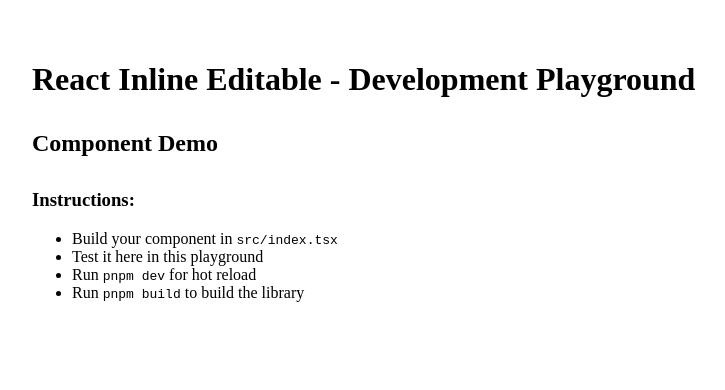
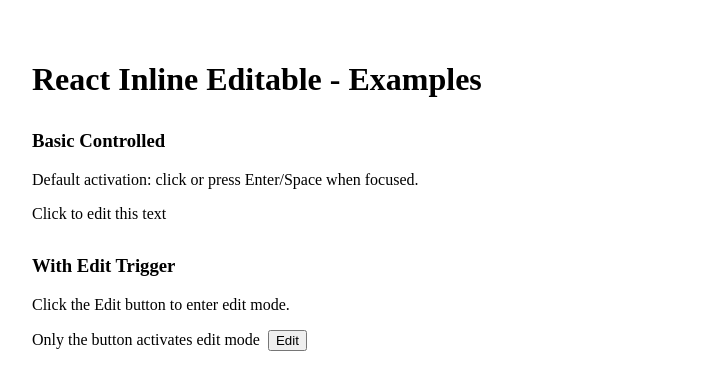
Before and after one commit to subhash-malireddy/react-inline-editable, a React (Vite) app in the folder packages/react-inline-editable/: page / in a window 1280 px wide. Shown: the top 390 px of the page, without its empty margins (8-733 px from the left). Built offline with nearby package versions, Linux system fonts and the light colour scheme.

Commit message:
Refactor App component to showcase new examples with BasicControlled and WithEditTrigger components, replacing previous demo content.

```diff
--- a/packages/react-inline-editable/src/App.tsx
+++ b/packages/react-inline-editable/src/App.tsx
@@ -1,30 +1,18 @@
 import "./App.css";
-import { InlineEditable } from "@/index";
+import { BasicControlled } from "./examples/core-examples/BasicControlled";
+import { WithEditTrigger } from "./examples/core-examples/WithEditTrigger";
 
 function App() {
   return (
     <div style={{ padding: "2rem" }}>
-      <h1>React Inline Editable - Development Playground</h1>
+      <h1>React Inline Editable - Examples</h1>
 
       <section style={{ marginTop: "2rem" }}>
-        <h2>Component Demo</h2>
-        <InlineEditable />
+        <BasicControlled />
       </section>
 
       <section style={{ marginTop: "2rem" }}>
-        <h3>Instructions:</h3>
-        <ul>
-          <li>
-            Build your component in <code>src/index.tsx</code>
-          </li>
-          <li>Test it here in this playground</li>
-          <li>
-            Run <code>pnpm dev</code> for hot reload
-          </li>
-          <li>
-            Run <code>pnpm build</code> to build the library
-          </li>
-        </ul>
+        <WithEditTrigger />
       </section>
     </div>
   );
--- /dev/null
+++ b/packages/react-inline-editable/src/examples/core-examples/BasicControlled.tsx
@@ -0,0 +1,29 @@
+import { useState } from "react";
+import { InlineEditable } from "@/index";
+
+// ============================================================================
+// 4.1 BasicControlled
+// ============================================================================
+
+/**
+ * Simple controlled input with useState.
+ * Uses default activation (click + enter).
+ */
+export function BasicControlled() {
+  const [value, setValue] = useState("Click to edit this text");
+
+  return (
+    <div>
+      <h3>Basic Controlled</h3>
+      <p>Default activation: click or press Enter/Space when focused.</p>
+      <InlineEditable>
+        <InlineEditable.Preview>{value}</InlineEditable.Preview>
+        <InlineEditable.Write
+          name="basic-text"
+          value={value}
+          onChange={(e) => setValue(e.target.value)}
+        />
+      </InlineEditable>
+    </div>
+  );
+}
--- /dev/null
+++ b/packages/react-inline-editable/src/examples/core-examples/WithEditTrigger.tsx
@@ -0,0 +1,34 @@
+import InlineEditable from "@/components/inline-editable/core/InlineEditable";
+import { useState } from "react";
+
+// ============================================================================
+// 4.2 WithEditTrigger
+// ============================================================================
+/**
+ * Separate edit button using EditTrigger.
+ * Preview has activationMode={["none"]} - only the button triggers edit mode.
+ */
+
+export function WithEditTrigger() {
+  const [value, setValue] = useState("Only the button activates edit mode");
+
+  return (
+    <div>
+      <h3>With Edit Trigger</h3>
+      <p>Click the Edit button to enter edit mode.</p>
+      <InlineEditable>
+        <span style={{ display: "flex", alignItems: "center", gap: "0.5rem" }}>
+          <InlineEditable.Preview activationMode={["none"]}>
+            {value}
+          </InlineEditable.Preview>
+          <InlineEditable.EditTrigger>Edit</InlineEditable.EditTrigger>
+        </span>
+        <InlineEditable.Write
+          name="trigger-text"
+          value={value}
+          onChange={(e) => setValue(e.target.value)}
+        />
+      </InlineEditable>
+    </div>
+  );
+}
```
